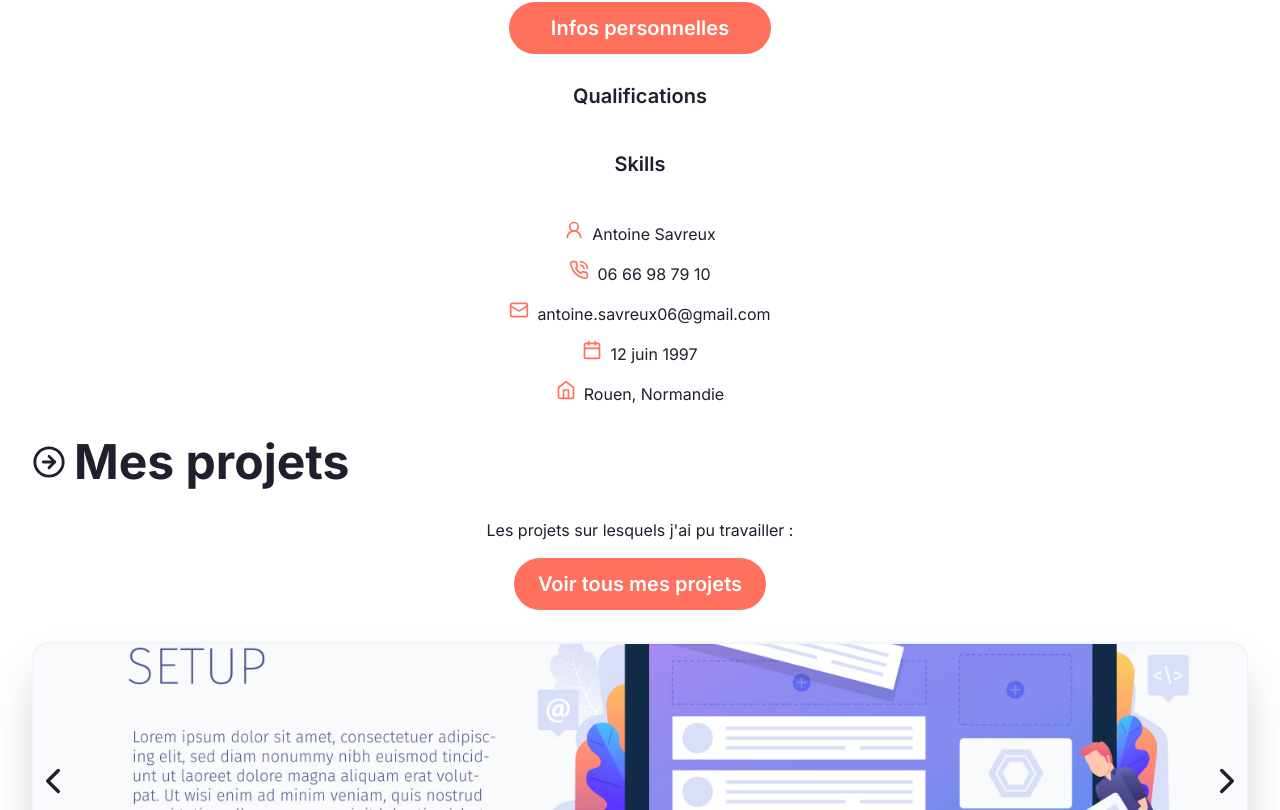
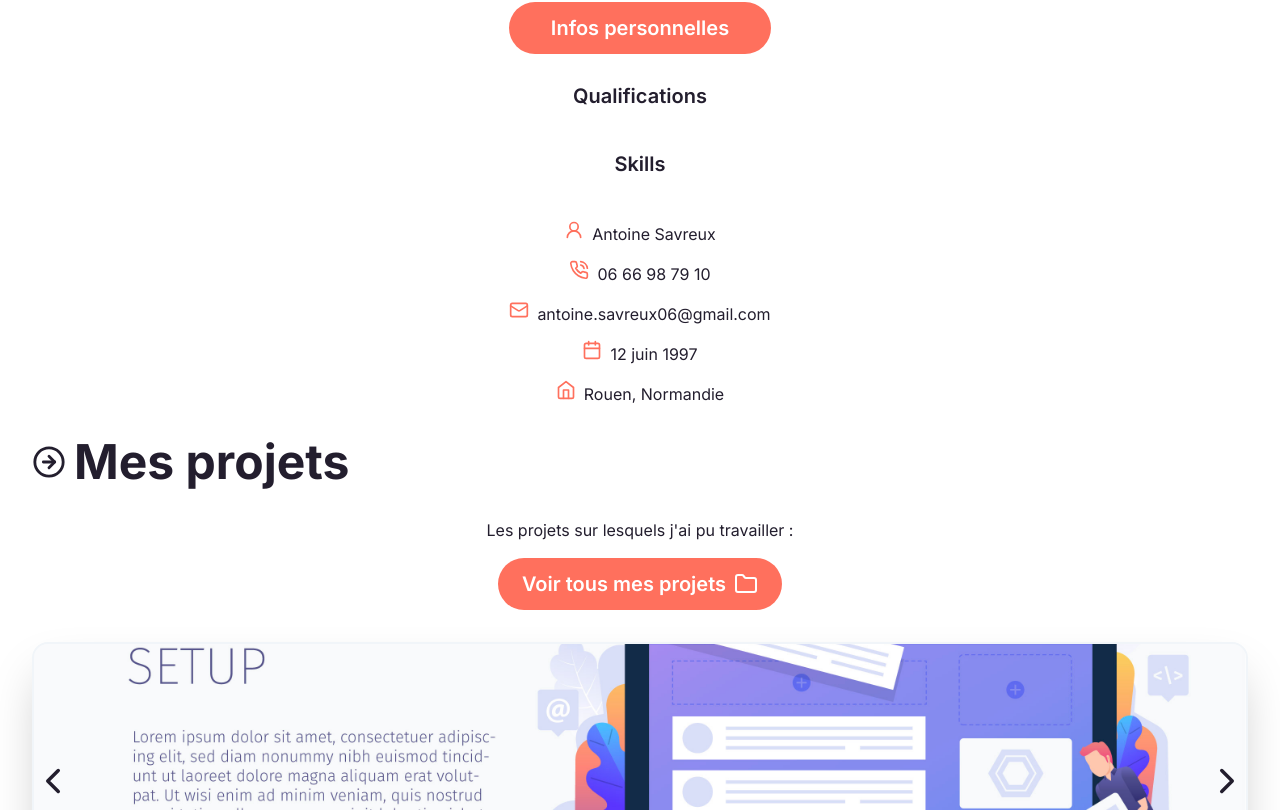
Before and after one commit to Antoine-Savreux/portfolio, a Next.js app: page / in a window 1280 px wide. Shown: the part 633-1443 px from the top of the page. Built offline with nearby package versions, Linux system fonts and the light colour scheme.

Commit message:
fix/homepage type of buttonIcons

```diff
--- a/src/components/ButtonWithLink.tsx
+++ b/src/components/ButtonWithLink.tsx
@@ -1,9 +1,10 @@
 import Link from "next/link";
-import { Send, Download } from "lucide-react";
+import { Send, Download, Folder } from "lucide-react";
 
-const buttonIcons = {
+const buttonIcons: Record<string, JSX.Element> = {
   contact: <Send />,
   download: <Download />,
+  projects: <Folder />,
 };
 
 export default function ButtonWithLink({
@@ -13,12 +14,12 @@ export default function ButtonWithLink({
 }: {
   title: string;
   href: string;
-  type: string;
+  type: keyof typeof buttonIcons;
 }) {
   const icon = buttonIcons[type];
   return (
     <Link href={href}>
-      <button className="bg-primary px-6 py-3 text-xl font-semibold text-lightText rounded-full flex gap-2">
+      <button className="bg-primary px-6 py-3 text-xl font-semibold text-lightText rounded-full flex gap-2 items-center">
         {title}
         {icon}
       </button>
--- a/src/components/IntroTextButton.tsx
+++ b/src/components/IntroTextButton.tsx
@@ -4,7 +4,11 @@ export default function IntroTextButton({ text }: { text: string }) {
   return (
     <div className="flex flex-col items-center space-y-4">
       <p className="text-secondary">{text}</p>
-      <ButtonWithLink title="Voir tous mes projets" href="/projects" />
+      <ButtonWithLink
+        title="Voir tous mes projets"
+        href="/projects"
+        type="projects"
+      />
     </div>
   );
 }
```
